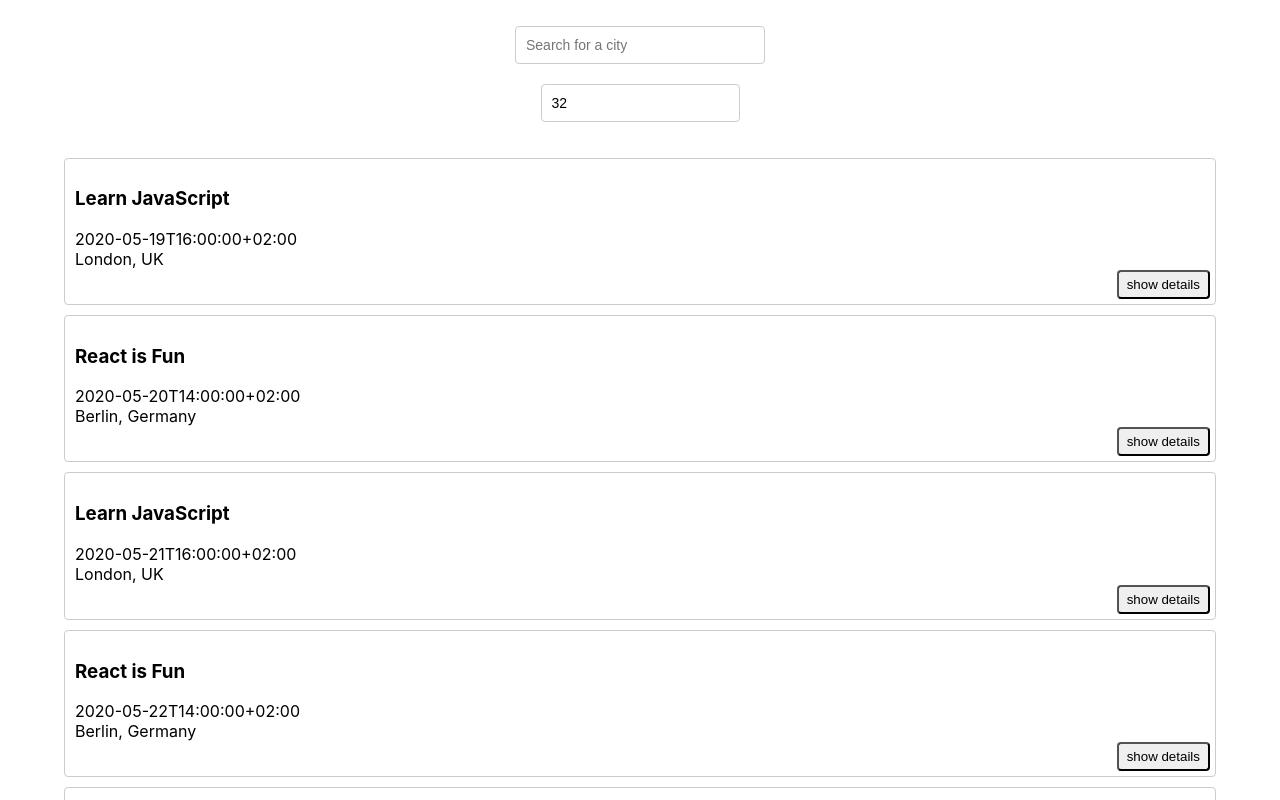
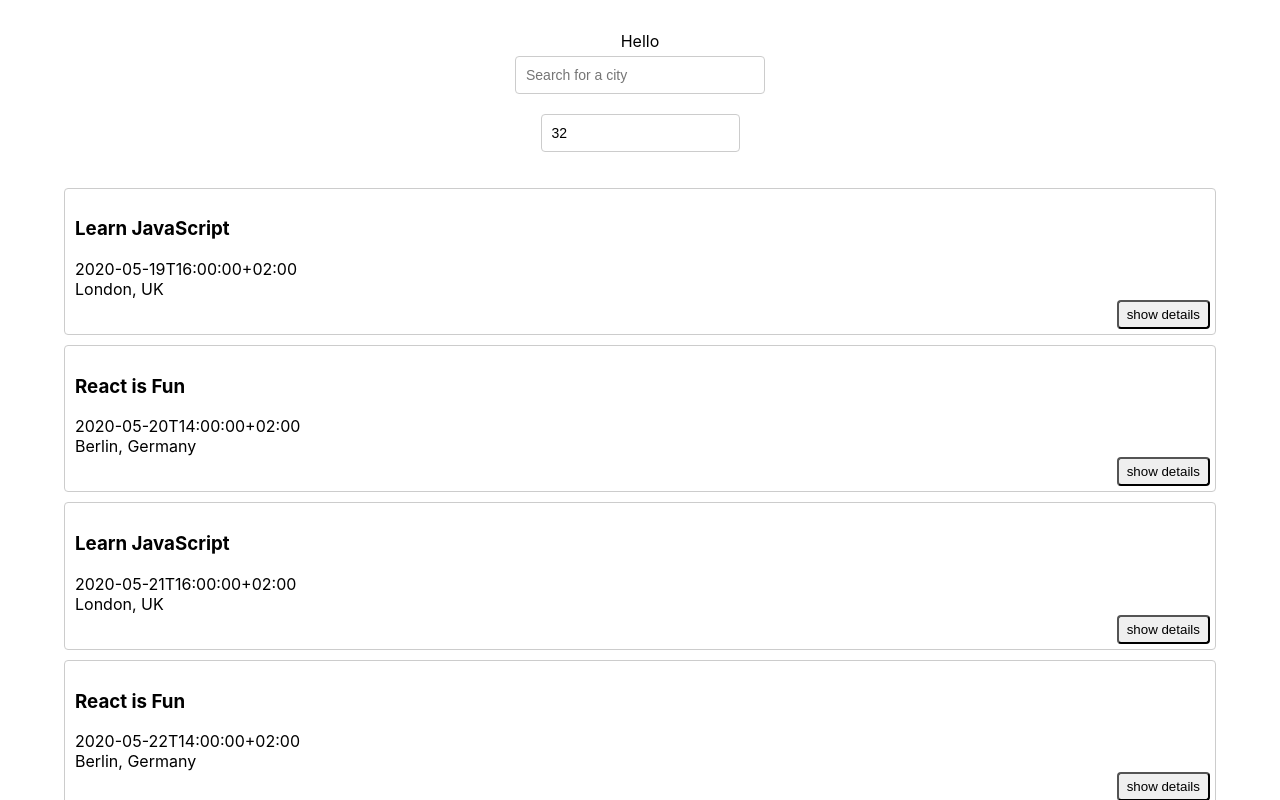
Before and after one commit to divitoau/meet, a React (Create React App) app: page / in a window 1280 px wide. Shown: the top 800 px of the page. Built offline with nearby package versions, Linux system fonts and the light colour scheme; what atatus-spa would draw is missing.

Commit message:
put in an example component

```diff
--- a/src/App.js
+++ b/src/App.js
@@ -5,6 +5,7 @@ import NumberOfEvents from "./components/NumberOfEvents";
 import "./App.css";
 import { useEffect, useState } from "react";
 import { extractLocations, getEvents } from "./api";
+import ExampleComponent from "./components/OOPExampleComponent";
 
 const App = () => {
   const [events, setEvents] = useState([]);
@@ -28,6 +29,7 @@ const App = () => {
 
   return (
     <div className="App">
+      <ExampleComponent />
       <CitySearch allLocations={allLocations} setCurrentCity={setCurrentCity} />
       <NumberOfEvents currentNOE={currentNOE} setCurrentNOE={setCurrentNOE} />
       <EventList events={events} />
--- /dev/null
+++ b/src/components/OOPExampleComponent.js
@@ -0,0 +1,13 @@
+import { Component } from "react";
+
+class ExampleComponent extends Component {
+  render() {
+    return (
+      <div>
+        <p>Hello</p>
+      </div>
+    );
+  }
+}
+
+export default ExampleComponent;
```
